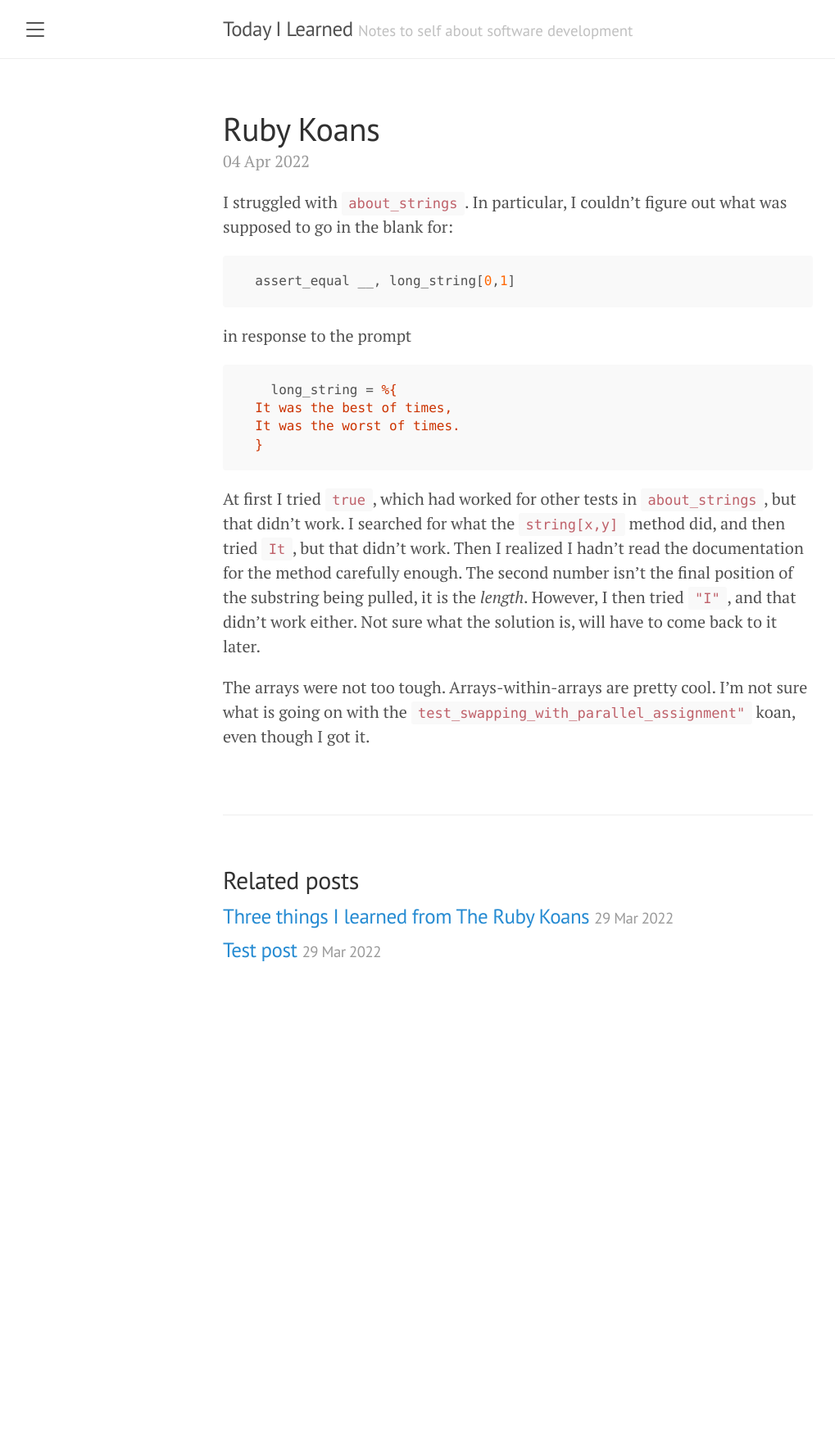
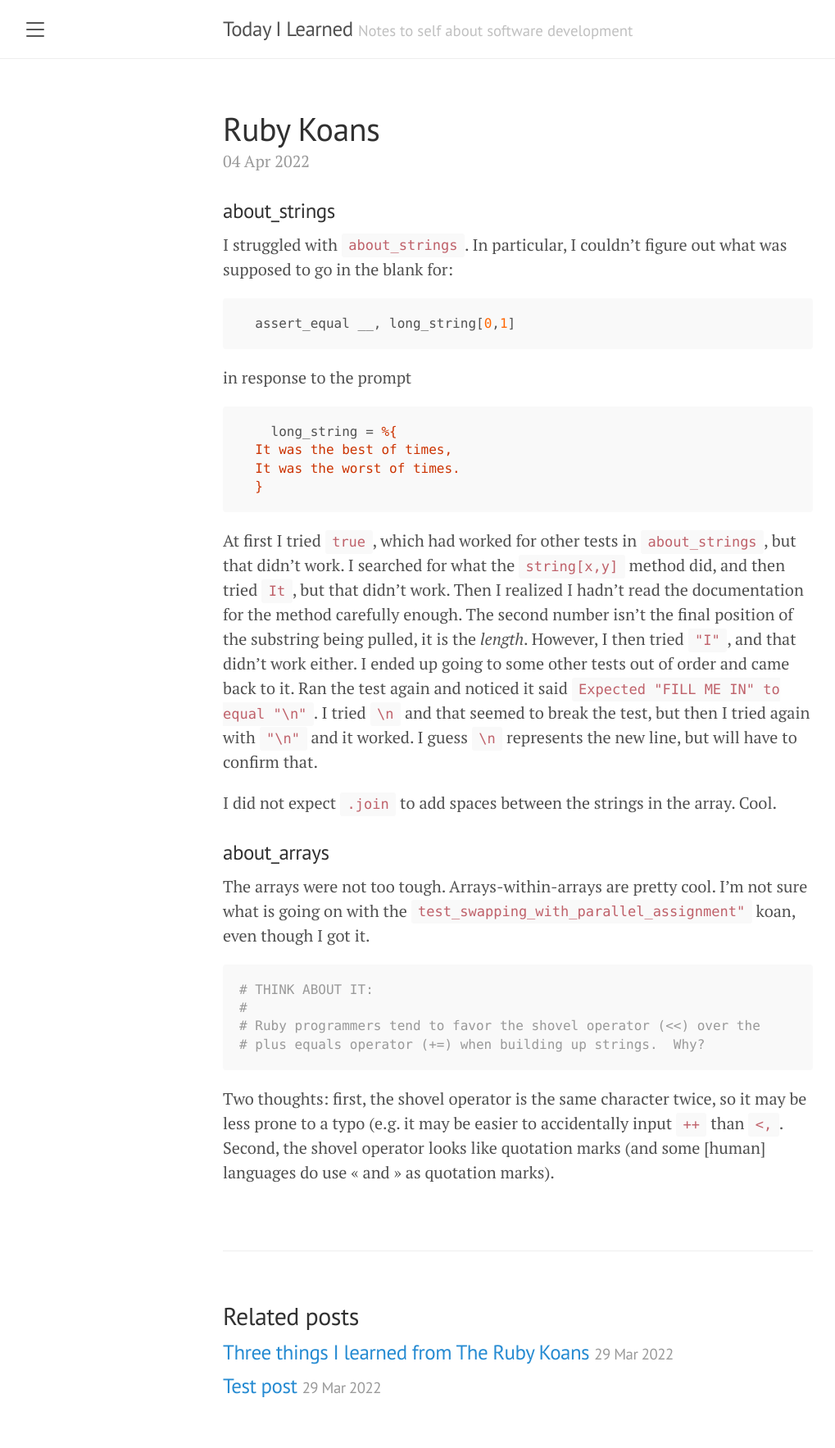
Before and after one commit to whw-baird/til, a Jekyll site: the page built from _posts/2022-04-04-ruby-koans.md, in a window 1280 px wide. Shown: the whole page at 82% size, without its empty margins (8-1027 px from the left). Built offline with Jekyll 4.4.1, drawn with Linux system fonts in a browser that asks for light colours; before the commit the page ends 1235 px from its top, so only the background shows below that.

Commit message:
Update 2022-04-04-ruby-koans.md

````diff
--- a/_posts/2022-04-04-ruby-koans.md
+++ b/_posts/2022-04-04-ruby-koans.md
@@ -2,6 +2,8 @@
 layout: post
 title: Ruby Koans
 ---
+
+### about_strings
 
 I struggled with ```about_strings```. In particular, I couldn't figure out what was supposed to go in the blank for:
 ```ruby
@@ -14,6 +16,19 @@ in response to the prompt
   It was the worst of times.
   }
 ```
-At first I tried ``` true ```, which had worked for other tests in ```about_strings```, but that didn't work. I searched for what the ```string[x,y]``` method did, and then tried ```It```, but that didn't work. Then I realized I hadn't read the documentation for the method carefully enough. The second number isn't the final position of the substring being pulled, it is the *length*. However, I then tried ```"I"```, and that didn't work either. Not sure what the solution is, will have to come back to it later.
+At first I tried ``` true ```, which had worked for other tests in ```about_strings```, but that didn't work. I searched for what the ```string[x,y]``` method did, and then tried ```It```, but that didn't work. Then I realized I hadn't read the documentation for the method carefully enough. The second number isn't the final position of the substring being pulled, it is the *length*. However, I then tried ```"I"```, and that didn't work either. I ended up going to some other tests out of order and came back to it. Ran the test again and noticed it said ```Expected "FILL ME IN" to equal "\n"```. I tried ```\n``` and that seemed to break the test, but then I tried again with ```"\n"``` and it worked. I guess ```\n``` represents the new line, but will have to confirm that.
+
+I did not expect ```.join``` to add spaces between the strings in the array. Cool.
+
+### about_arrays
 
 The arrays were not too tough. Arrays-within-arrays are pretty cool. I'm not sure what is going on with the ```test_swapping_with_parallel_assignment"``` koan, even though I got it.
+
+```ruby
+# THINK ABOUT IT:
+#
+# Ruby programmers tend to favor the shovel operator (<<) over the
+# plus equals operator (+=) when building up strings.  Why?
+```
+
+Two thoughts: first, the shovel operator is the same character twice, so it may be less prone to a typo (e.g. it may be easier to accidentally input ```++``` than ```<,```. Second, the shovel operator looks like quotation marks (and some [human] languages do use << and >> as quotation marks).
````
